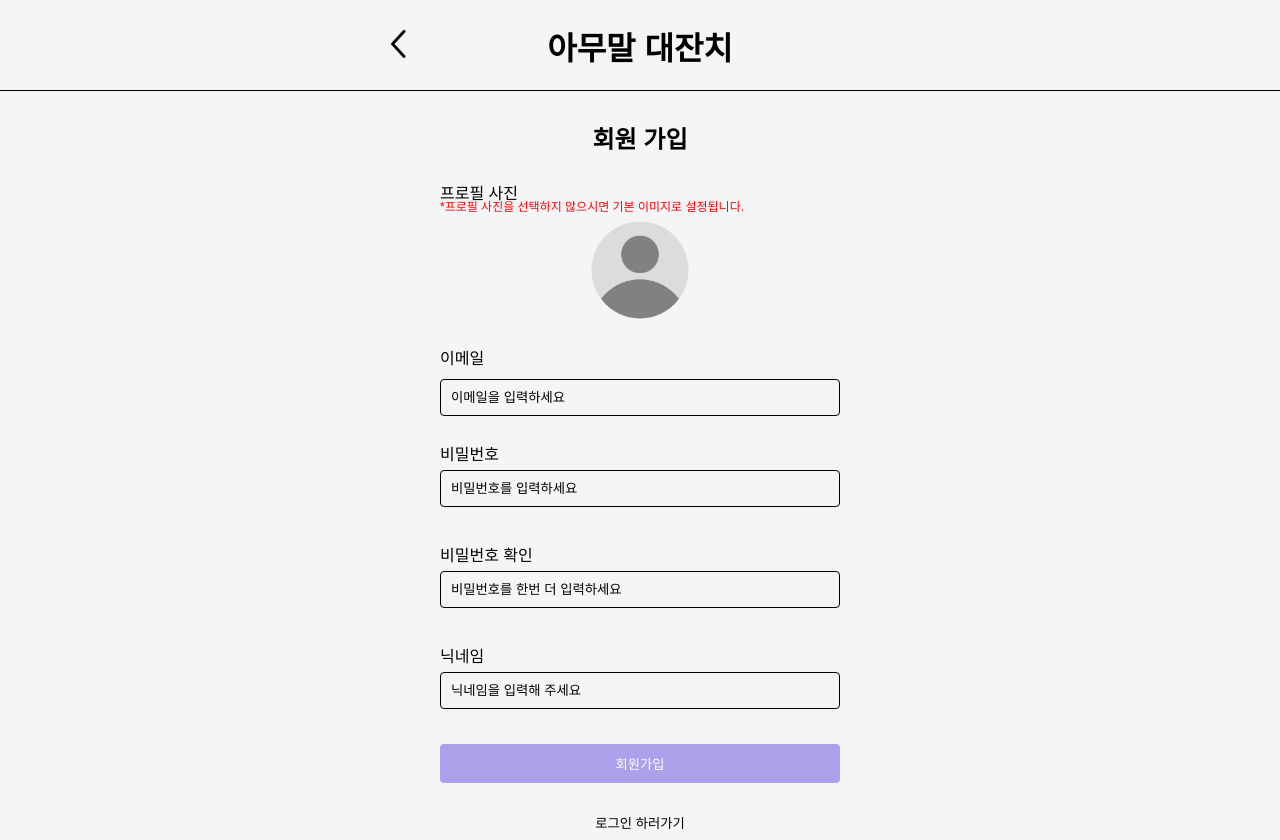
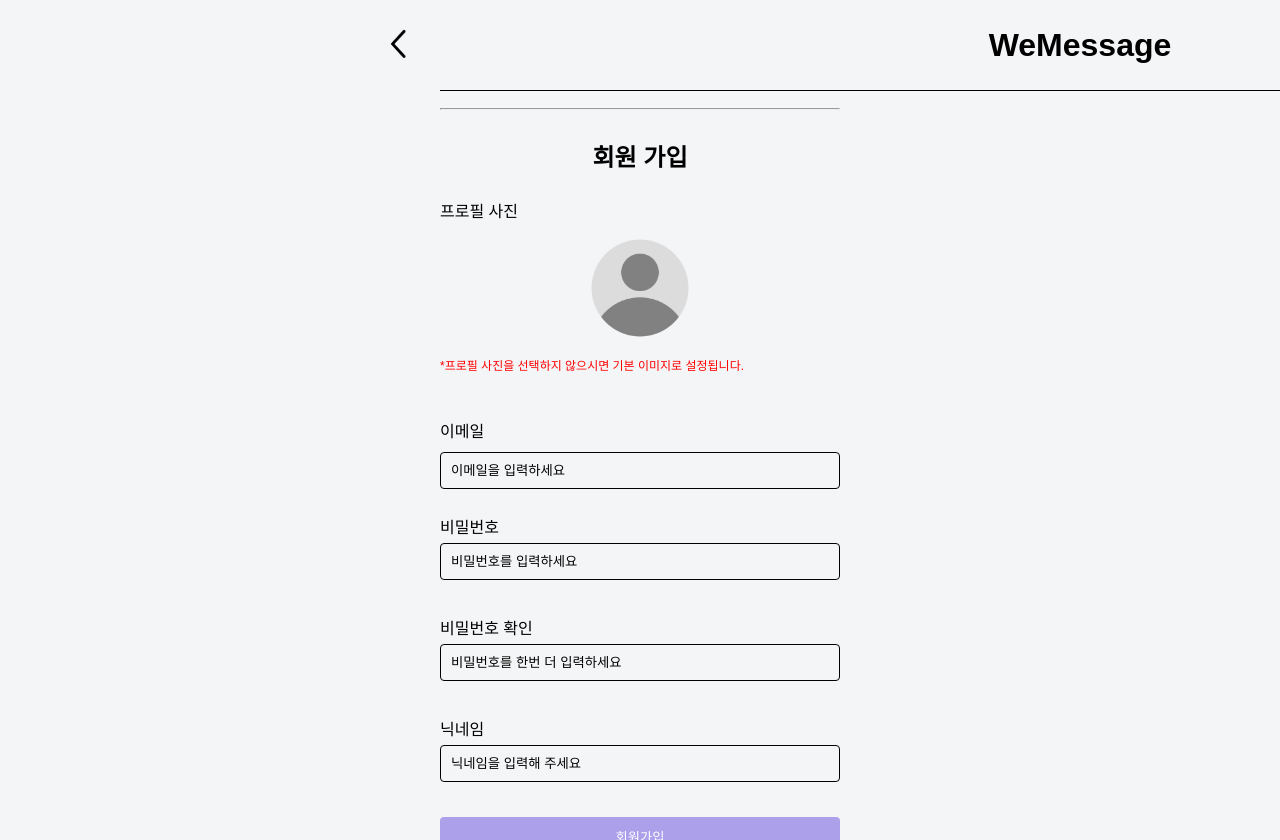
Before and after one commit to 100-hours-a-week/2-siena-eom-community-fe-1, a website: page html/signup.html in a window 1280 px wide. Drawn offline with Linux system fonts and the light colour scheme.

Commit message:
[style] update signup.html, signup.css

```diff
--- a/css/signup.css
+++ b/css/signup.css
@@ -20,7 +20,8 @@ form {
     font-size: 12px;
     margin-top: 20px;
     margin-bottom: 20px;
-    display: block;
+    display: flex;
+    position: static;
 }
 
 .input-box {
--- a/html/signup.html
+++ b/html/signup.html
@@ -7,16 +7,18 @@
     <link rel="stylesheet" href="../css/signup.css" />
 </head>
 <body>
+
+    <div class="container">
         <header>
             <div class="header-menu-left">
                 <a id="backspace" class="backspace" href="./login.html">
                     <img class="backspace" src="../images/backspace.png" />
                 </a>
             </div>
-        <h1 class="title">아무말 대잔치</h1>
+            <h1 class="title">WeMessage</h1>
         </header>
+        <hr class="horizontal-rule"/>
 
-    <div class="container">
         <form id="signup-form">
             <h2 class="title">회원 가입</h2>
 
```
Lines whose indentation alone changed are shown as unchanged.
